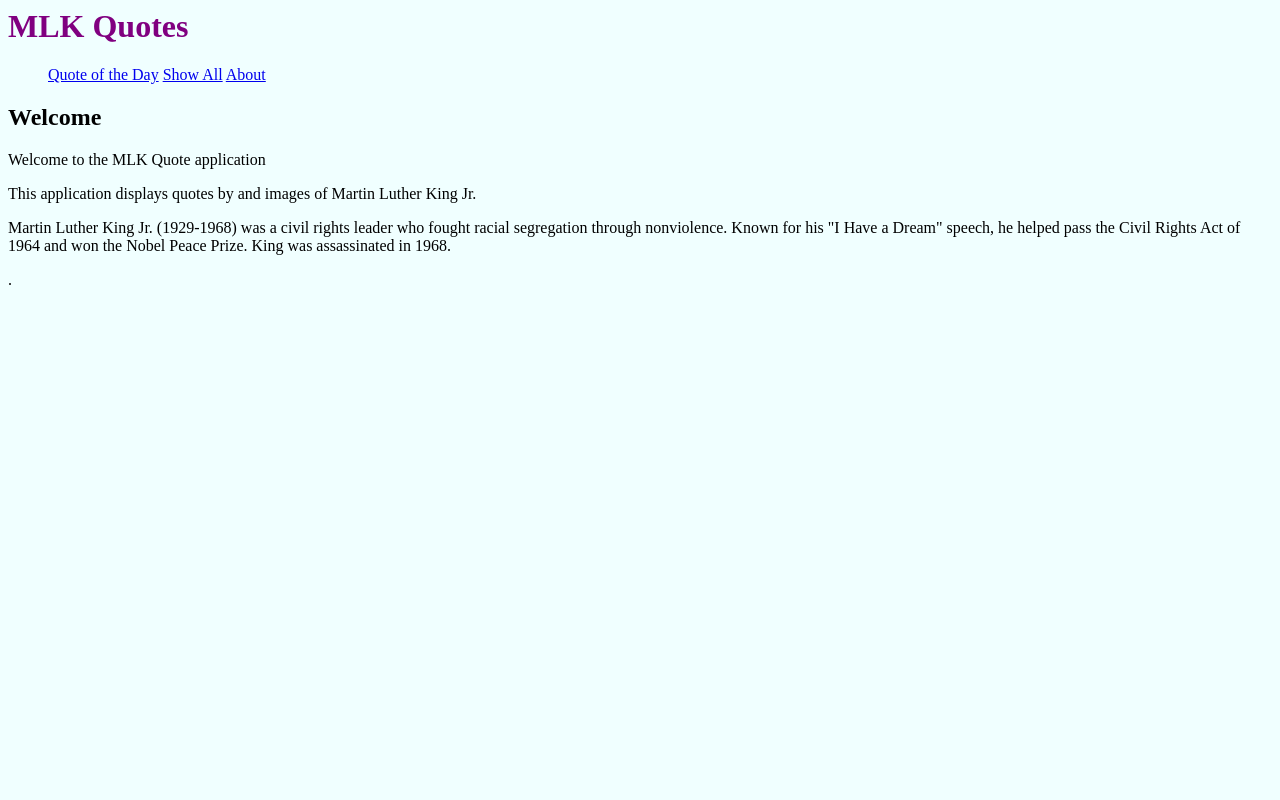
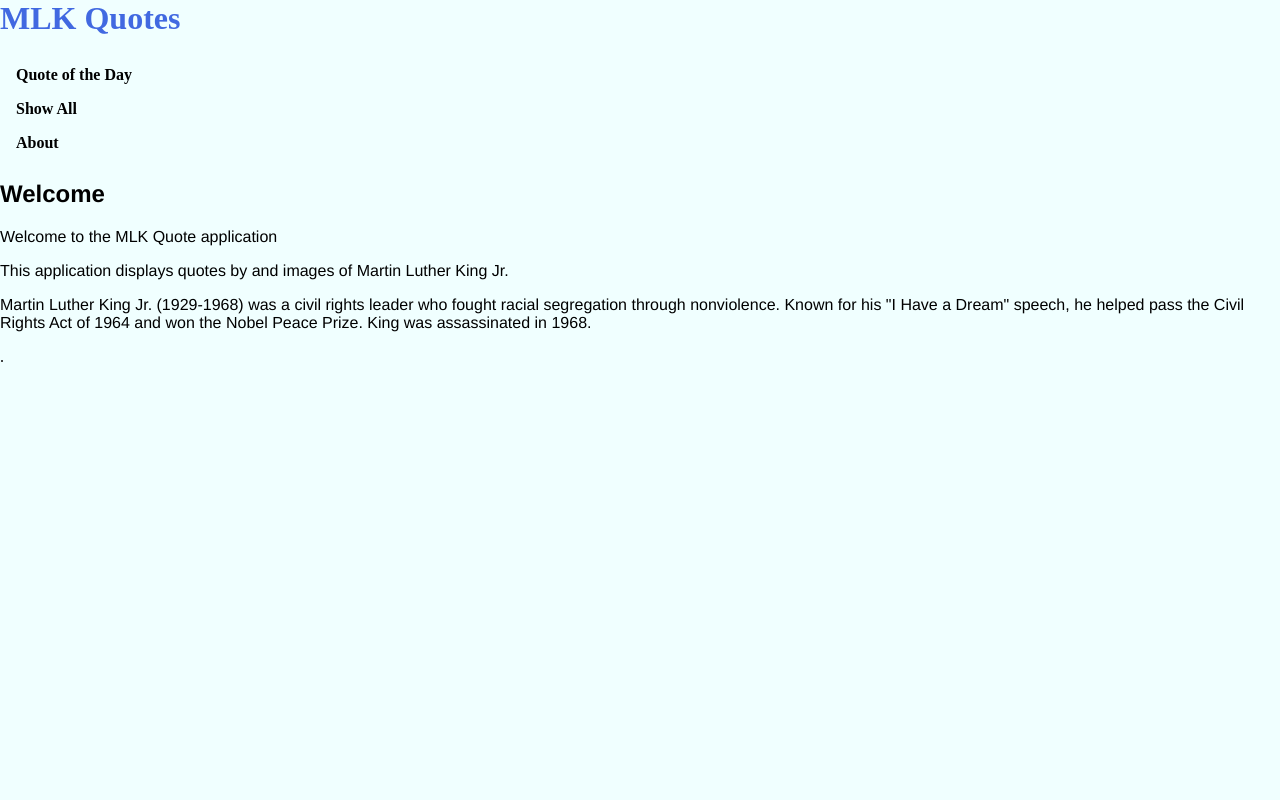
Before and after one commit to chang115/cs412, a Django app: page /quotes/about in a window 1280 px wide. Run offline with Django 4.2, Linux system fonts and the light colour scheme.

Commit message:
added css

```diff
--- a/quotes/static/quotes/styles.css
+++ b/quotes/static/quotes/styles.css
@@ -1,7 +1,48 @@
 body {
     background-color: azure;
+    margin: auto;
+
 }
 
 h1 {
-    color: purple;
+    color: royalblue;
 }
+
+ul {
+    list-style-type: none;
+    margin: 0;
+    padding: 0;
+  }
+
+a {
+    display: block;
+    color: #000;
+    padding: 8px 16px;
+    text-decoration: none;
+    font-weight: bold;
+}
+
+a:hover {
+    background-color: royalblue;
+    color:
+}
+
+.center {
+    display: block;
+    margin-left: auto;
+    margin-right: auto;
+    width: 50%;
+  }
+
+h2 {
+    font-family: 'Franklin Gothic Medium', 'Arial Narrow', Arial, sans-serif;
+}
+
+li {
+    font-weight: bold;
+    font-size: large;
+}
+
+p {
+    font-family: 'Franklin Gothic Medium', 'Arial Narrow', Arial, sans-serif
+}
--- a/quotes/templates/quotes/quote.html
+++ b/quotes/templates/quotes/quote.html
@@ -1,6 +1,6 @@
 {% extends 'quotes/base.html' %}
 
 {% block content %}
-    <h2>{{quote}}</h2>
-    <img src={{image}} alt="Image of MLK" width="400px">
+    <h2 class="center">{{quote}}</h2>
+    <img src={{image}} alt="Image of MLK" width="400px" class="center">
 {% endblock %}
--- a/quotes/templates/quotes/show_all.html
+++ b/quotes/templates/quotes/show_all.html
@@ -4,7 +4,7 @@
 
 <ul>
     {% for x in quote %}
-    <li>
+    <li class="center">
         {{x}}
     </li>
     {% endfor %}
@@ -13,7 +13,7 @@
 <ul>
     {% for y in image %}
     <li>
-        <img src={{y}} alt="image of MLK" width="400px">
+        <img src={{y}} alt="image of MLK" width="400px" class="center">
     </li>
     {% endfor %}
 </ul>
```
